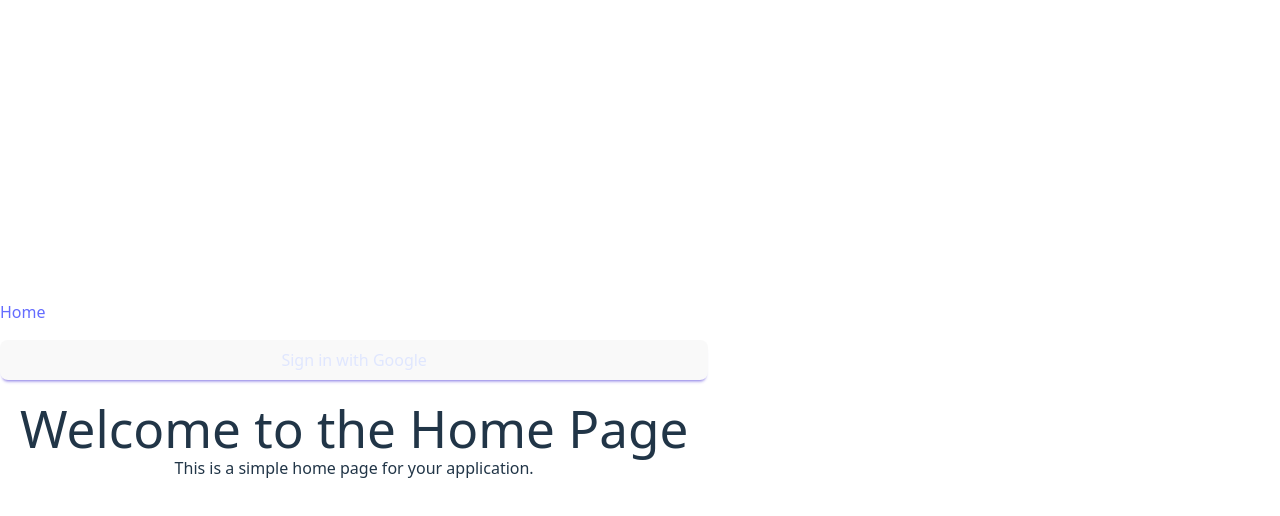
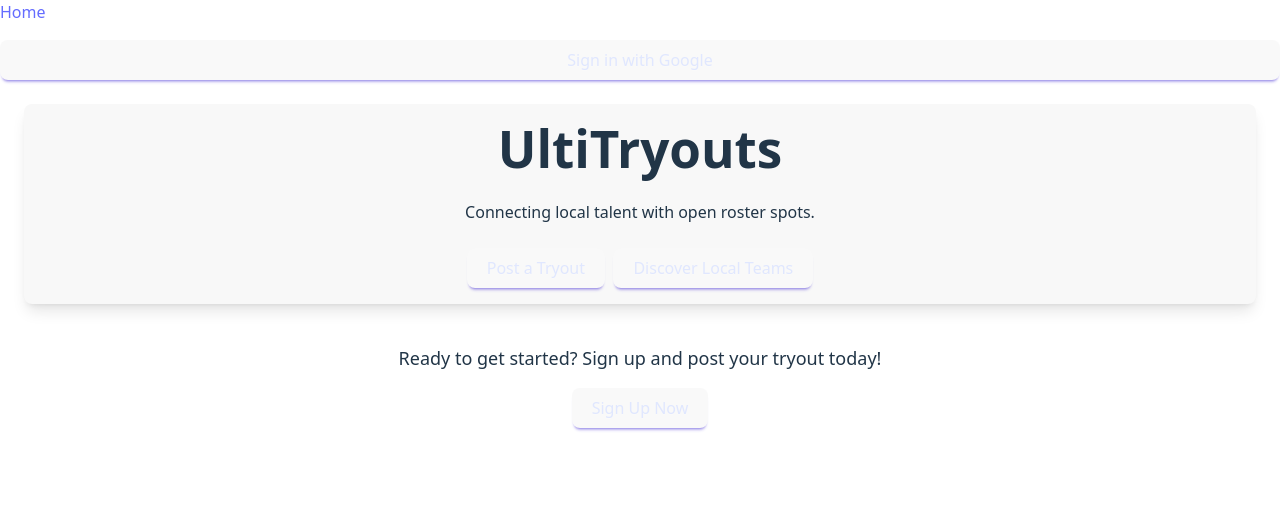
Before and after one commit to eerickson5/tryout-app, a React (Vite) app: page / in a window 1280 px wide. Shown: the top 516 px of the page. Built offline with nearby package versions, Linux system fonts and the light colour scheme; no server answers.

Commit message:
adds content to homepage

```diff
--- a/package.json
+++ b/package.json
@@ -11,7 +11,7 @@
   },
   "dependencies": {
     "@tailwindcss/vite": "^4.1.3",
-    "daisyui": "^5.0.16",
+    "daisyui": "^5.0.18",
     "firebase": "^11.6.0",
     "react": "^19.0.0",
     "react-dom": "^19.0.0",
--- a/src/App.jsx
+++ b/src/App.jsx
@@ -2,8 +2,14 @@ import { BrowserRouter as Router, Routes, Route, Link } from 'react-router-dom';
 import './App.css';
 import Home from './pages/Home';
 import SignInButton from './components/SignInButton';
+import React from 'react';
 
 function App() {
+
+  React.useEffect(() => {
+    document.documentElement.setAttribute("data-theme", "fantasy");
+  }, []);
+
   return (
     <Router>
       <nav>
--- a/src/components/SignInButton.jsx
+++ b/src/components/SignInButton.jsx
@@ -10,7 +10,7 @@ const SignIn = () => {
         const provider = new GoogleAuthProvider();
         try {
             const result = await signInWithPopup(auth, provider);
-            const user = result.user;
+            const user = result.user; //save this to context
             alert(`Welcome, ${user.displayName}!`);
         } catch (err) {
             setError(err.message);
--- a/src/pages/Home.jsx
+++ b/src/pages/Home.jsx
@@ -1,12 +1,31 @@
-import React from 'react';
+import React from "react";
 
 const Home = () => {
-    return (
-        <div style={{ textAlign: 'center', padding: '20px' }}>
-            <h1>Welcome to the Home Page</h1>
-            <p>This is a simple home page for your application.</p>
+  return (
+    <div className="min-h-screen min-w-screen p-6 bg-base-100">
+      {/* Hero Section */}
+      <div className="hero bg-base-200 rounded-lg shadow-lg">
+        <div className="hero-content text-center">
+          <div className="max-w-md">
+            <h1 className="text-5xl font-bold">UltiTryouts</h1>
+            <p className="py-6">
+              Connecting local talent with open roster spots.
+            </p>
+            <button className="btn btn-primary mr-2">Post a Tryout</button>
+            <button className="btn btn-primary">Discover Local Teams</button>
+          </div>
         </div>
-    );
+      </div>
+
+      {/* Call to Action */}
+      <div className="mt-10 text-center">
+        <p className="text-lg">
+          Ready to get started? Sign up and post your tryout today!
+        </p>
+        <button className="btn btn-primary mt-4">Sign Up Now</button>
+      </div>
+    </div>
+  );
 };
 
 export default Home;
--- /dev/null
+++ b/tailwind.config.js
@@ -0,0 +1,15 @@
+import daisyui from "daisyui";
+
+export default {
+  content: [
+    "./index.html",
+    "./src/**/*.{js,ts,jsx,tsx}",
+  ],
+  theme: {
+    extend: {},
+  },
+  plugins: [daisyui],
+  daisyui: {
+    themes: ["fantasy"],
+  },
+};
```
Also changed, not shown: 1 other file (tests, documents, lock files or other folders).
